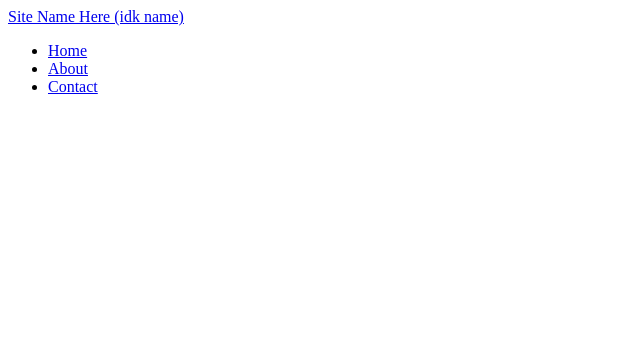
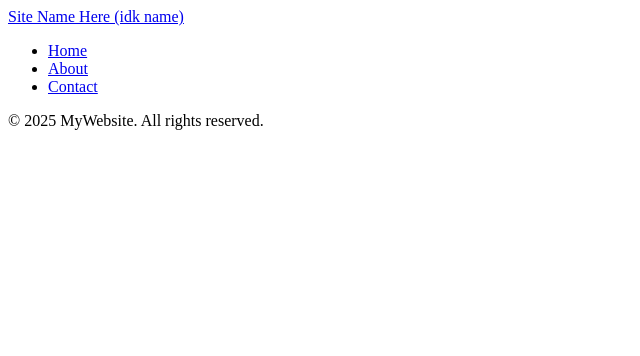
Before and after one commit to moimo1/team-berners-lee, a PHP site: page / in a window 1280 px wide. Shown: the top 356 px of the page, without its empty margins (0-640 px from the left). Run offline with PHP 8.4, Linux system fonts and the light colour scheme.

Commit message:
created footer

```diff
--- /dev/null
+++ b/includes/footer.php
@@ -0,0 +1,8 @@
+<footer class="footer">
+    <div class="footer-content">
+        <p>&copy; <?php echo date("Y"); ?> MyWebsite. All rights reserved.</p>
+    </div>
+</footer>
+
+</body>
+</html>
--- a/index.php
+++ b/index.php
@@ -8,6 +8,7 @@
 <body>
 
   <?php include 'includes/navbar.php'; ?>
+  <?php include 'includes/footer.php'; ?>
 
 </body>
 </html>
```
